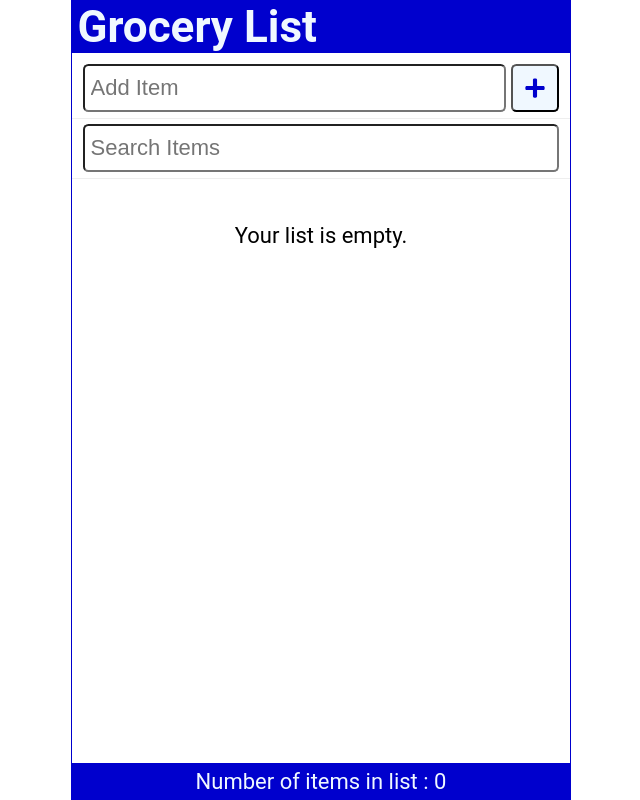
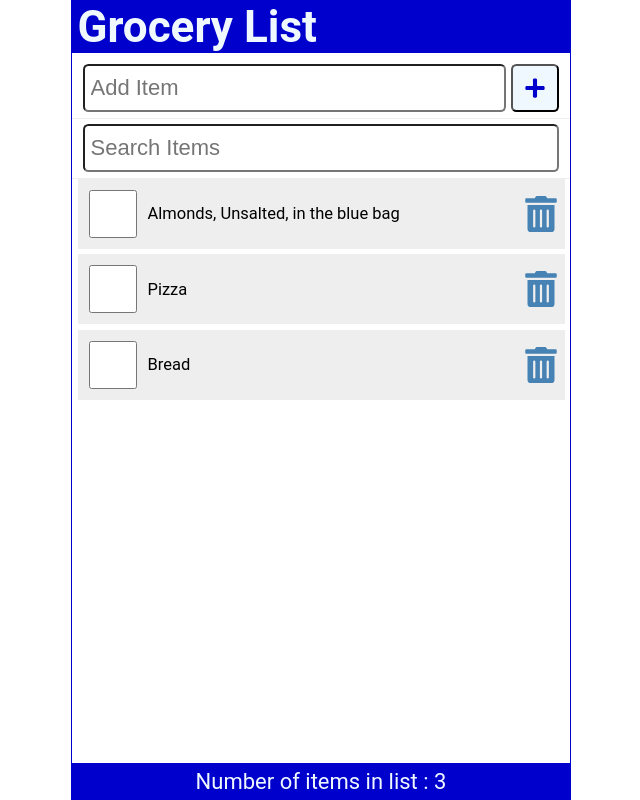
Before and after one commit to karthicajai/React_Javascript, a React (Create React App) app in the folder groceries_app/: page / in a window 1280 px wide. Shown: the whole page, without its empty margins (319-959 px from the left). Built offline with nearby package versions, Linux system fonts and the light colour scheme; data requests are answered from the project's data file.

Commit message:
Fetch data from db using json-server

```diff
--- /dev/null
+++ b/groceries_app/data/db.json
@@ -0,0 +1,19 @@
+{
+    "items": [
+        {
+            "id": 1,
+            "checked": false,
+            "item": "Almonds, Unsalted, in the blue bag"
+        },
+        {
+            "id": 2,
+            "checked": false,
+            "item": "Pizza"
+        },
+        {
+            "id": 3,
+            "checked": false,
+            "item": "Bread"
+        }
+    ]
+}
--- a/groceries_app/src/App.js
+++ b/groceries_app/src/App.js
@@ -6,14 +6,35 @@
 import { useState, useEffect } from "react";
 
 function App() {
-  const [items, setItems] = useState(JSON.parse(localStorage.getItem('shoppinglist')) || []);
+
+  const API_URL = 'http://localhost:3500/items';
+
+  const [items, setItems] = useState([]);
   const [newItem, setNewItem] = useState('');
   const [search, setSearch] = useState('');
+  const [fetchError, setFetchError] = useState('');
+  const [isLoading, setIsLoading] = useState(true);
 
-  //This eseEffect method will be called during rendering only when the "items" state is changed
   useEffect(() => {
-    localStorage.setItem('shoppinglist', JSON.stringify(items));
-  }, [items])
+
+    //have this function inside this useEffect with [], so this method is called only when page load for first time.
+    const fetchItems = async () => {
+      try{
+        const response = await fetch(API_URL);
+        if(!response.ok) throw Error("Did not recieve expected data");
+        const listItems = await response.json();
+        setItems(listItems);
+        setFetchError(null);
+      } catch (err){
+        setFetchError(err.message);
+      } finally {
+        setIsLoading(false);
+      }
+    }
+
+    setTimeout(() => fetchItems(), 2000);
+
+  }, [])// if [], useEffect method will called only during the first page load.
 
   const addItem = (item) => {
     const id = items.length + 1;
@@ -41,19 +62,32 @@
 
   return (
     <div className="App">
+
       <Header title="Grocery List"> </Header>
+
       <AddItem
         newItem={newItem}
         setNewItem={setNewItem}
         handleSubmit={handleSubmit}>
       </AddItem>
+
       <SearchItem
         search={search}
-        setSearch={setSearch}></SearchItem>
-      <Content items={items.filter( item => (item.item).toLowerCase().includes( search.toLocaleLowerCase() ) )}
-        handleCheck={handleCheck}
-        handleDelete={handleDelete}></Content>
+        setSearch={setSearch}>
+      </SearchItem>
+
+      <main>
+        {isLoading && <p>Loading Items...</p>}
+        {fetchError && <p style={{ color: "red" }}>{`Error: ${fetchError}`}</p>}
+        {!fetchError && !isLoading && <Content
+          items={items.filter( item => (item.item).toLowerCase().includes( search.toLocaleLowerCase() ) )}
+          handleCheck={handleCheck}
+          handleDelete={handleDelete}>
+        </Content>}
+      </main>
+
       <Footer length = {items.length}></Footer>
+
     </div>
   );
 }
--- a/groceries_app/src/Content.js
+++ b/groceries_app/src/Content.js
@@ -3,11 +3,13 @@
 
 export default function Content({ items, handleCheck, handleDelete }) {
   return (
-    <main>
+    <>
         {items.length ? (
         <ul>
             {items.map((item) => (
-                <li className="item">
+                <li
+                    key={item.id}
+                    className="item">
                     <input
                         type="checkbox"
                         onChange={() => handleCheck(item.id)}
@@ -29,6 +31,6 @@
         ):(
             <p style={{ marginTop: '2rem' }}>Your list is empty.</p>
         )}
-    </main>
+    </>
   )
 }
```
